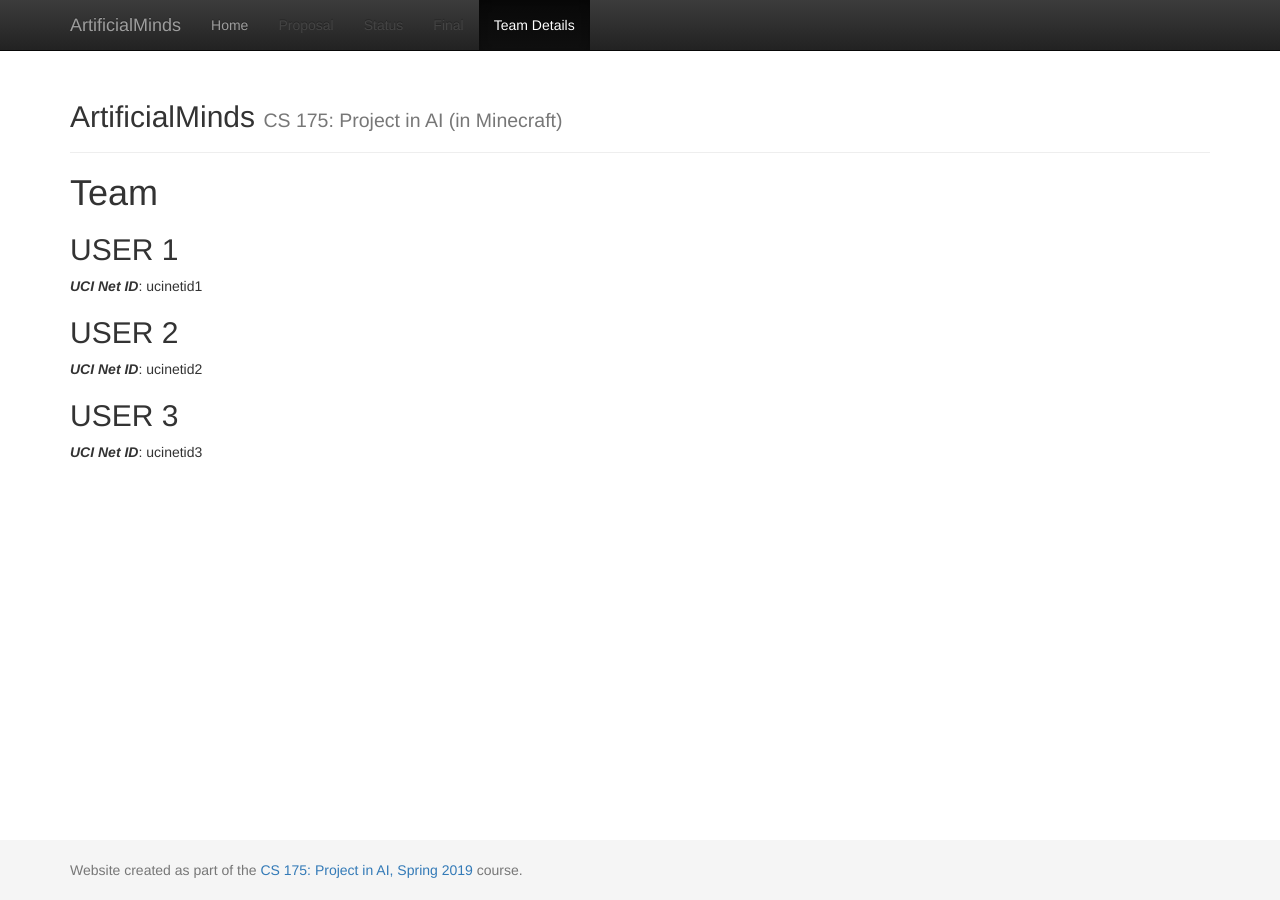
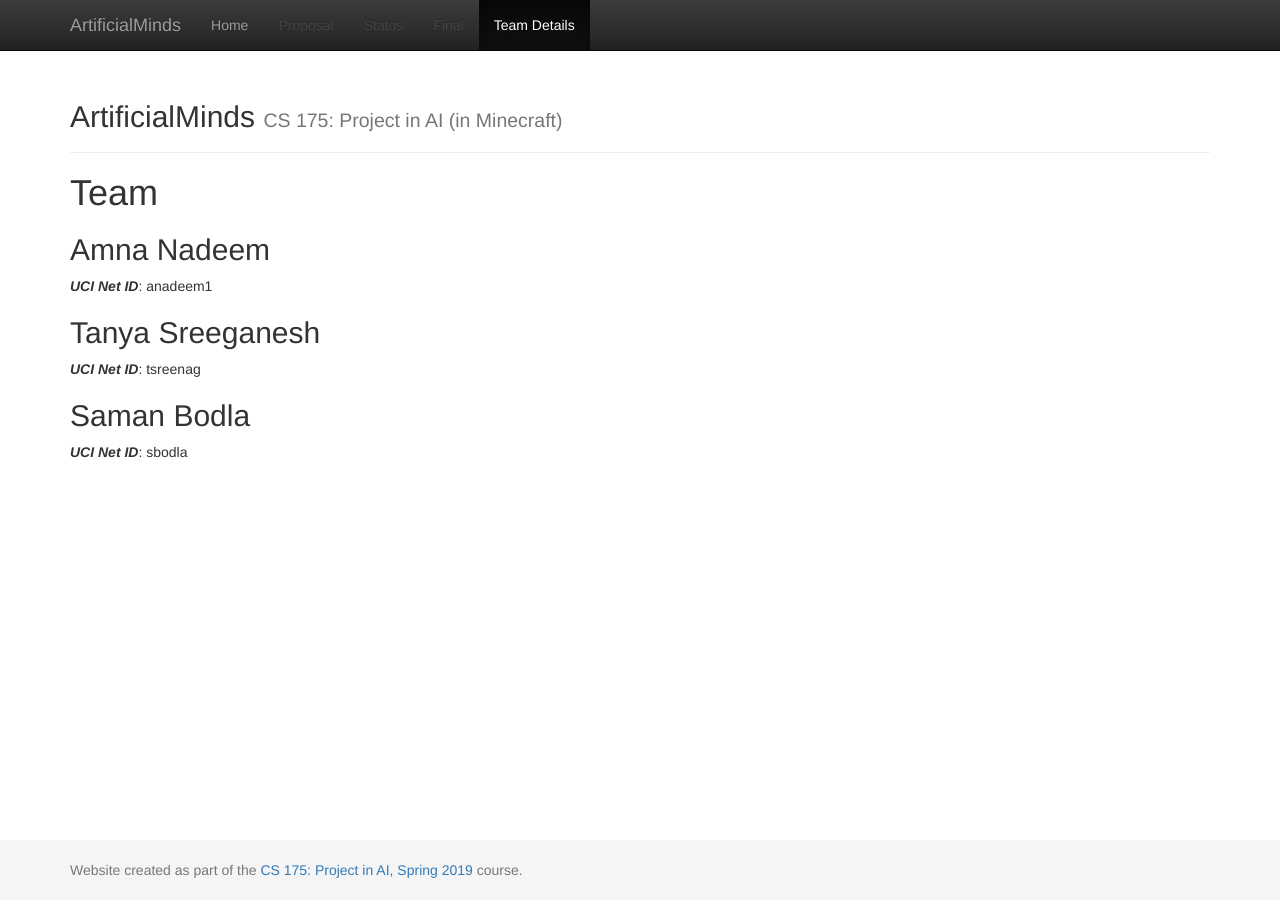
Before and after one commit to AMNANADEEM/ArtificialMinds, a Jekyll site: the page built from docs/team.md, in a window 1280 px wide. Built offline with Jekyll 4.4.1, drawn with Linux system fonts in a browser that asks for light colours.

Commit message:
Update team.md

```diff
--- a/docs/team.md
+++ b/docs/team.md
@@ -6,11 +6,11 @@ title:  Team
 # {{ page.title }}
 
 
-## USER 1
-***UCI Net ID***: ucinetid1
+## Amna Nadeem
+***UCI Net ID***: anadeem1
 
-## USER 2
-***UCI Net ID***: ucinetid2
+## Tanya Sreeganesh
+***UCI Net ID***: tsreenag
 
-## USER 3
-***UCI Net ID***: ucinetid3
+## Saman Bodla
+***UCI Net ID***: sbodla
```
